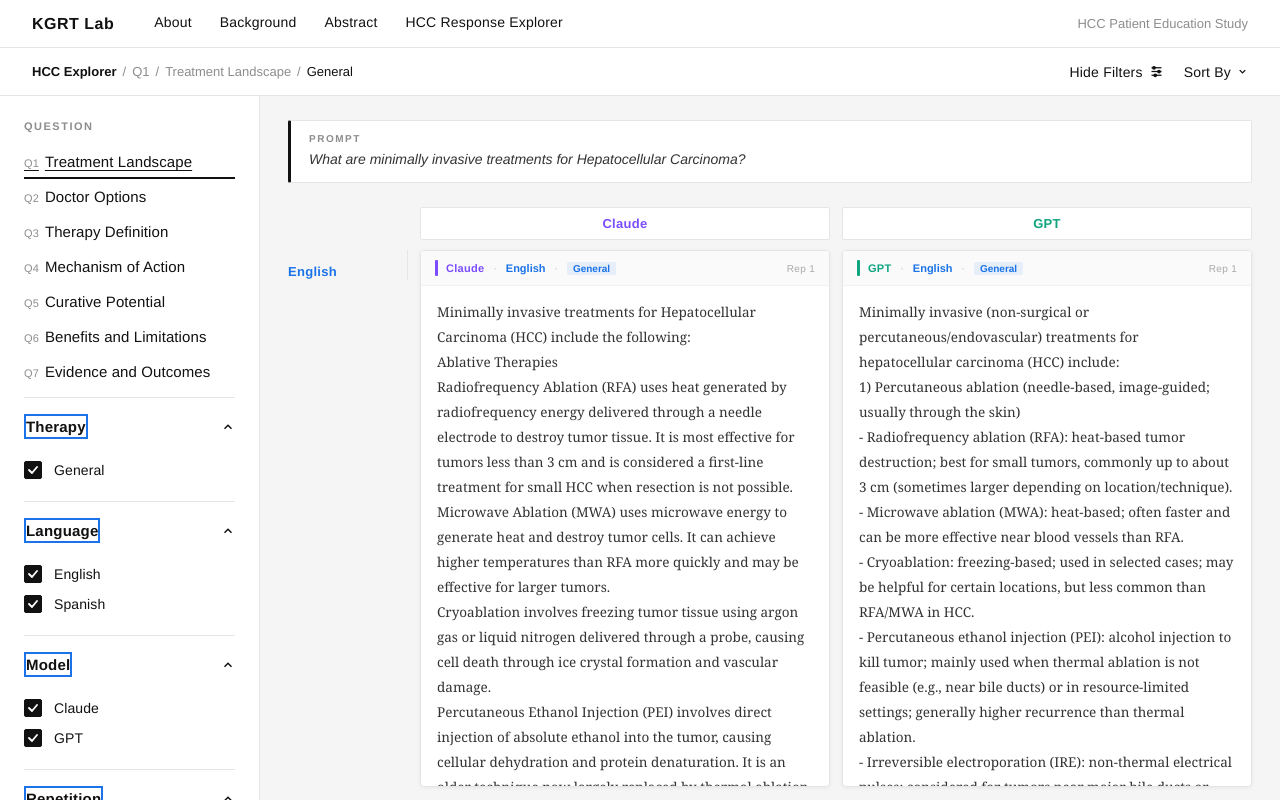
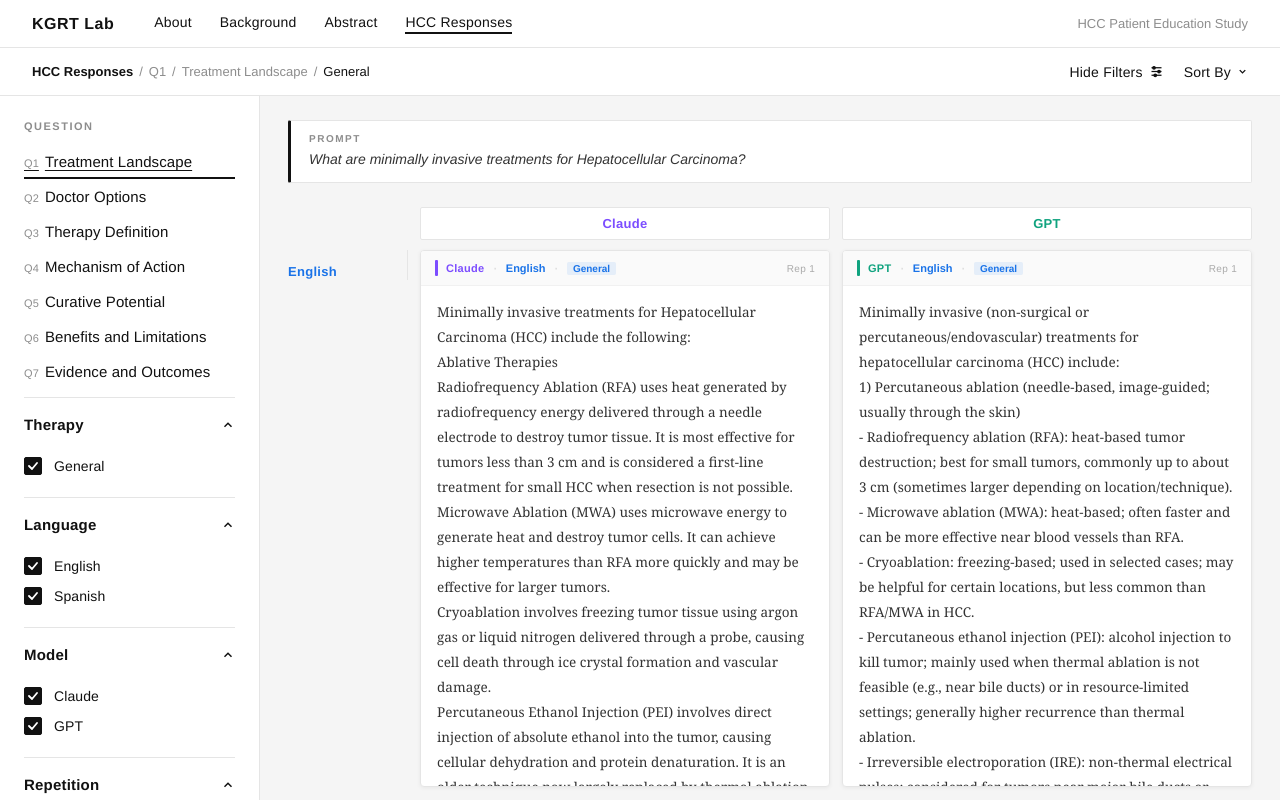
Before and after one commit to jbrenner-dextrosedaddy/hccttest, a React (Vite) app in the folder hcc-explorer/: page / in a window 1280 px wide. Built offline with nearby package versions, Linux system fonts and the light colour scheme.

Commit message:
Update HCCExplorer.jsx

```diff
--- a/hcc-explorer/src/components/HCCExplorer.jsx
+++ b/hcc-explorer/src/components/HCCExplorer.jsx
@@ -61,7 +61,6 @@ function AccordionSection({ title, children, defaultOpen = true }) {
       >
         <span style={{
           fontSize: 15, fontWeight: 700, color: "#111", letterSpacing: 0.2,
-          border: open ? "2px solid #1a73e8" : "2px solid transparent",
           padding: "2px 0",
         }}>
           {title}
@@ -203,8 +202,6 @@ function ResponseCard({ model, language, therapy, repetition, response }) {
 
 export default function HCCExplorer({ data }) {
 
-  // ── Derive lists from data ───────────────────────────────────────────────
-
   const questions = useMemo(() => {
     const seen = new Map();
     data.forEach(r => { if (!seen.has(r.q_num)) seen.set(r.q_num, r.topic); });
@@ -218,8 +215,6 @@ export default function HCCExplorer({ data }) {
     [data]
   );
 
-  // ── Filter state ─────────────────────────────────────────────────────────
-
   const [selQ,         setSelQ]         = useState("Q1");
   const [selTherapies, setSelTherapies] = useState(["General"]);
   const [selLangs,     setSelLangs]     = useState(["English", "Spanish"]);
@@ -229,38 +224,28 @@ export default function HCCExplorer({ data }) {
   const [colDim,       setColDim]       = useState("model");
   const [rowDim,       setRowDim]       = useState("language");
 
-  // Sync once data loads
   useEffect(() => {
     if (data.length === 0) return;
-    const firstQ  = [...new Set(data.map(r => r.q_num))].sort()[0];
-    const models  = [...new Set(data.map(r => r.model))].sort();
+    const firstQ = [...new Set(data.map(r => r.q_num))].sort()[0];
+    const models = [...new Set(data.map(r => r.model))].sort();
     const firstQTherapies = [...new Set(data.filter(r => r.q_num === firstQ).map(r => r.therapy))].sort();
     setSelQ(firstQ);
     setSelModels(models);
-    setSelTherapies(firstQTherapies); // select ALL therapies for first question
+    setSelTherapies(firstQTherapies);
   }, [data]);
-
-  // ── Therapies available for selected question ────────────────────────────
 
   const availTherapies = useMemo(
     () => [...new Set(data.filter(r => r.q_num === selQ).map(r => r.therapy))].sort(),
     [data, selQ]
   );
 
-  // ── Derived breadcrumb values ────────────────────────────────────────────
-
-  const currentTopic    = questions.find(q => q.q_num === selQ)?.topic ?? selQ;
-  const therapyLabel    = selTherapies.length === 1 ? selTherapies[0]
-                        : selTherapies.length === availTherapies.length ? "All Therapies"
-                        : `${selTherapies.length} Therapies`;
-
-  // ── Event handlers ───────────────────────────────────────────────────────
+  const currentTopic = questions.find(q => q.q_num === selQ)?.topic ?? selQ;
+  const therapyLabel = selTherapies.length === 1 ? selTherapies[0]
+                     : selTherapies.length === availTherapies.length ? "All Therapies"
+                     : `${selTherapies.length} Therapies`;
 
   function handleQSelect(q) {
     setSelQ(q);
-    // BUG FIX: always reset to ALL available therapies for the new question.
-    // Previously, stale selections from the previous question were kept,
-    // causing checkboxes to appear checked but produce no cards.
     const t = [...new Set(data.filter(r => r.q_num === q).map(r => r.therapy))].sort();
     setSelTherapies(t);
   }
@@ -275,16 +260,12 @@ export default function HCCExplorer({ data }) {
     setRowDim(newRow);
   }
 
-  // ── Selection map ────────────────────────────────────────────────────────
-
   const selValues = {
     therapy:    selTherapies,
     language:   selLangs,
     model:      selModels,
     repetition: selReps,
   };
-
-  // ── Prompt text ──────────────────────────────────────────────────────────
 
   const promptText = useMemo(() => {
     const r = data.find(rec =>
@@ -295,8 +276,6 @@ export default function HCCExplorer({ data }) {
     return r?.prompt ?? "";
   }, [data, selQ, selTherapies, selLangs]);
 
-  // ── Response lookup ──────────────────────────────────────────────────────
-
   function getResponse({ therapy, language, model, repetition }) {
     return data.find(r =>
       r.q_num      === selQ       &&
@@ -306,8 +285,6 @@ export default function HCCExplorer({ data }) {
       r.repetition === repetition
     )?.response ?? null;
   }
-
-  // ── Grid ─────────────────────────────────────────────────────────────────
 
   const freeDims = ALL_DIMS.map(d => d.id).filter(d => d !== colDim && d !== rowDim);
 
@@ -325,33 +302,26 @@ export default function HCCExplorer({ data }) {
   const showColHeaders = !!colDim;
   const showRowLabels  = !!rowDim;
   const rowLabelWidth  = showRowLabels ? 120 : 0;
-
-  // Nav height: top bar (48) + explorer bar (48) = 96px total
-  const NAV_HEIGHT = 96;
-
-  // ── Render ───────────────────────────────────────────────────────────────
+  const NAV_HEIGHT     = 96;
 
   return (
     <div style={{ fontFamily: "'Helvetica Neue', Arial, sans-serif", background: "#f5f5f5", minHeight: "100vh", color: "#111" }}>
 
-      {/* ── Top bar (site-level nav) ── */}
+      {/* ── Top bar ── */}
       <div style={{
         background: "#fff", borderBottom: "1px solid #e5e5e5",
         padding: "0 32px", display: "flex", alignItems: "center", height: 48,
         position: "sticky", top: 0, zIndex: 200,
       }}>
-        {/* Logo / site name */}
         <span style={{ fontSize: 16, fontWeight: 800, color: "#111", letterSpacing: 0.5, marginRight: 40 }}>
           KGRT Lab
         </span>
-
-        {/* Nav links */}
         <div style={{ display: "flex", alignItems: "center", gap: 28, flex: 1 }}>
-          {["About", "Background", "Abstract", "HCC Response Explorer"].map(link => (
+          {["About", "Background", "Abstract", "HCC Responses"].map(link => (
             <a key={link} href="#" style={{
               fontSize: 14, fontWeight: 500, color: "#111",
               textDecoration: "none", letterSpacing: 0.2,
-              borderBottom: link === "Results" ? "2px solid #111" : "2px solid transparent",
+              borderBottom: link === "HCC Responses" ? "2px solid #111" : "2px solid transparent",
               paddingBottom: 2,
             }}
               onClick={e => e.preventDefault()}
@@ -360,20 +330,17 @@ export default function HCCExplorer({ data }) {
             </a>
           ))}
         </div>
-
-        {/* Right side placeholder */}
         <span style={{ fontSize: 13, color: "#8d8d8d" }}>HCC Patient Education Study</span>
       </div>
 
-      {/* ── Explorer bar (section-level) ── */}
+      {/* ── Explorer bar ── */}
       <div style={{
         background: "#fff", borderBottom: "1px solid #e5e5e5",
         padding: "0 32px", display: "flex", alignItems: "center", height: 48,
         position: "sticky", top: 48, zIndex: 199,
       }}>
-        {/* Breadcrumb */}
         <div style={{ flex: 1, display: "flex", alignItems: "center", gap: 6, fontSize: 13, color: "#8d8d8d" }}>
-          <span style={{ color: "#111", fontWeight: 600 }}>HCC Explorer</span>
+          <span style={{ color: "#111", fontWeight: 600 }}>HCC Responses</span>
           <span>/</span>
           <span>{selQ}</span>
           <span>/</span>
@@ -381,8 +348,6 @@ export default function HCCExplorer({ data }) {
           <span>/</span>
           <span style={{ color: "#111", fontWeight: 500 }}>{therapyLabel}</span>
         </div>
-
-        {/* Controls */}
         <div style={{ display: "flex", alignItems: "center", gap: 20 }}>
           <button onClick={() => setShowFilters(f => !f)} style={{
             display: "inline-flex", alignItems: "center", gap: 6,
@@ -411,8 +376,6 @@ export default function HCCExplorer({ data }) {
             borderRight: "1px solid #e5e5e5", overflowY: "auto",
             padding: "24px 24px 32px",
           }}>
-
-            {/* Questions */}
             <div style={{ marginBottom: 8 }}>
               <div style={{ fontSize: 11, fontWeight: 700, letterSpacing: 1.5,
                 textTransform: "uppercase", color: "#8d8d8d", marginBottom: 14 }}>
@@ -438,7 +401,6 @@ export default function HCCExplorer({ data }) {
               })}
             </div>
 
-            {/* Therapy */}
             <AccordionSection title="Therapy">
               {availTherapies.map(val => (
                 <Checkbox key={val}
@@ -449,7 +411,6 @@ export default function HCCExplorer({ data }) {
               ))}
             </AccordionSection>
 
-            {/* Language */}
             <AccordionSection title="Language">
               {ALL_LANGUAGES.map(val => (
                 <Checkbox key={val}
@@ -460,7 +421,6 @@ export default function HCCExplorer({ data }) {
               ))}
             </AccordionSection>
 
-            {/* Model */}
             <AccordionSection title="Model">
               {allModels.map(val => (
                 <Checkbox key={val}
@@ -471,7 +431,6 @@ export default function HCCExplorer({ data }) {
               ))}
             </AccordionSection>
 
-            {/* Repetition */}
             <AccordionSection title="Repetition">
               {ALL_REPETITIONS.map(val => (
                 <Checkbox key={val}
@@ -481,14 +440,12 @@ export default function HCCExplorer({ data }) {
                 />
               ))}
             </AccordionSection>
-
           </div>
         )}
 
         {/* ── Content ── */}
         <div style={{ flex: 1, overflowY: "auto", padding: "24px 28px", minWidth: 0 }}>
 
-          {/* Prompt bar */}
           {promptText && (
             <div style={{
               background: "#fff", border: "1px solid #e5e5e5", borderLeft: "3px solid #111",
@@ -504,7 +461,6 @@ export default function HCCExplorer({ data }) {
             </div>
           )}
 
-          {/* Column headers */}
           {showColHeaders && (
             <div style={{
               display: "grid",
@@ -526,7 +482,6 @@ export default function HCCExplorer({ data }) {
             </div>
           )}
 
-          {/* Rows */}
           {effectiveRows.map(rowVal => (
             <div key={String(rowVal)} style={{
               display: "grid",
```
